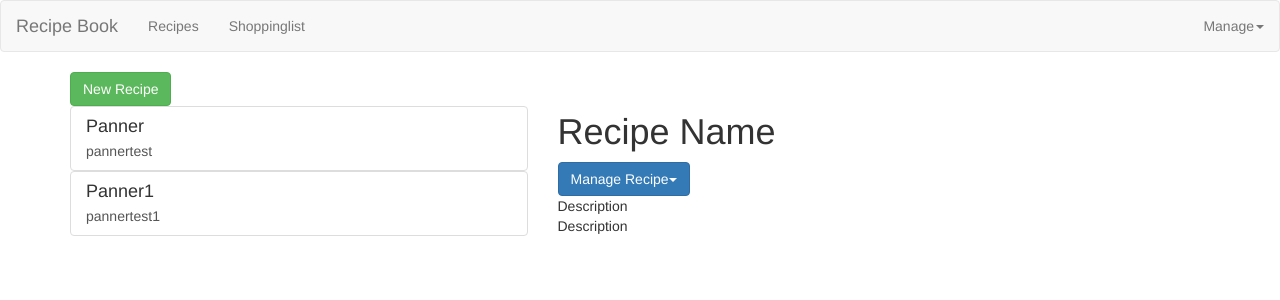
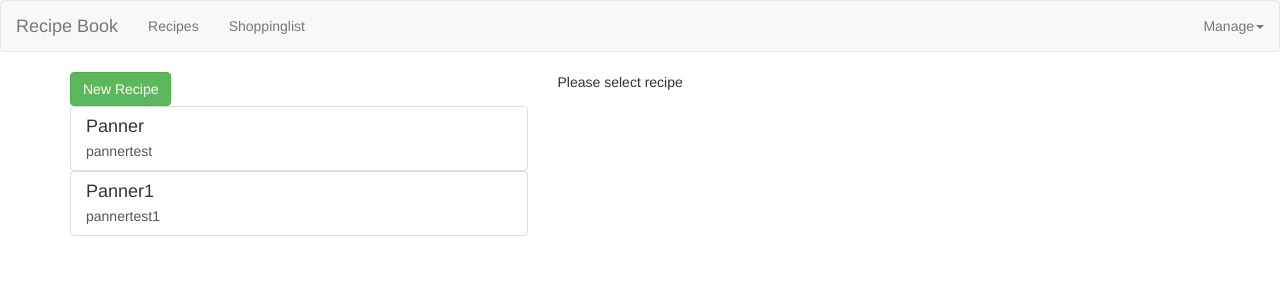
Before and after one commit to pannerdass/First-Angular-Application, an Angular app: page / in a window 1280 px wide. Shown: the top 300 px of the page. Built offline with nearby package versions, Linux system fonts and the light colour scheme.

Commit message:
079 Passing Data with Event and Property Binding (Combined)

```diff
--- a/src/app/recipes/recipe-detail/recipe-detail.component.html
+++ b/src/app/recipes/recipe-detail/recipe-detail.component.html
@@ -6,7 +6,7 @@
 </div>
 <div class="row">
   <div class="col-xs-12">
-    <h1>Recipe Name</h1>
+    <h1>{{recipeDescription.name}}</h1>
   </div>
 
 </div>
@@ -26,7 +26,7 @@
 </div>
 <div class="row">
   <div class="col-xs-12">
-    Description
+    {{recipeDescription.description}}
   </div>
 
 </div>
--- a/src/app/recipes/recipe-detail/recipe-detail.component.ts
+++ b/src/app/recipes/recipe-detail/recipe-detail.component.ts
@@ -1,4 +1,5 @@
-import { Component, OnInit } from '@angular/core';
+import { Component, OnInit,Input } from '@angular/core';
+import { Recipe } from '../recipe.model';
 
 @Component({
   selector: 'app-recipe-detail',
@@ -6,7 +7,7 @@ import { Component, OnInit } from '@angular/core';
   styleUrls: ['./recipe-detail.component.css']
 })
 export class RecipeDetailComponent implements OnInit {
-
+@Input()recipeDescription:Recipe;
   constructor() { }
 
   ngOnInit() {
--- a/src/app/recipes/recipe-list/recipe-item/recipe-item.component.html
+++ b/src/app/recipes/recipe-list/recipe-item/recipe-item.component.html
@@ -1,6 +1,7 @@
-<a href="#" class="list-group-item clearfix">
+<a href="#" class="list-group-item clearfix" (click)="getRecipeName(recipeItems.name)">
   <div class="pull-left">
-    <h4 class="list-group-item-heading">{{recipeItems.name}}</h4>
+    <!-- <h4 class="list-group-item-heading" #HeaderName>{{recipeItems.name}}</h4> -->
+    <h4 class="list-group-item-heading" #HeaderName>{{recipeItems.name}}</h4>
     <p class="list-group-item-text">{{recipeItems.description}}</p>
   </div>
   <span class="pull-right">
--- a/src/app/recipes/recipe-list/recipe-item/recipe-item.component.ts
+++ b/src/app/recipes/recipe-list/recipe-item/recipe-item.component.ts
@@ -1,4 +1,4 @@
-import { Component, OnInit, Input } from '@angular/core';
+import { Component, OnInit, Input, Output, EventEmitter, ViewChild, ElementRef } from '@angular/core';
 import { Recipe } from '../../recipe.model';
 
 @Component({
@@ -8,10 +8,17 @@ import { Recipe } from '../../recipe.model';
 })
 export class RecipeItemComponent implements OnInit {
 @Input()recipeItems:Recipe;
-
+@Output()recipeName=new EventEmitter<void>();
+// @ViewChild('HeaderName') Value:ElementRef;
   constructor() { }
 
   ngOnInit() {
   }
+  getRecipeName(Name:string){
 
+
+    // console.log(this.Value.nativeElement.textContent);
+    console.log(Name);
+this.recipeName.emit();
+  }
 }
--- a/src/app/recipes/recipe-list/recipe-list.component.html
+++ b/src/app/recipes/recipe-list/recipe-list.component.html
@@ -6,7 +6,7 @@
  <div class="row">
    <div class="col-xs-12">
 
-     <app-recipe-item *ngFor='let rec of recipes' [recipeItems]='rec'></app-recipe-item>
+     <app-recipe-item *ngFor='let rec of recipes' [recipeItems]='rec' (recipeName)="getRecipe(rec)"></app-recipe-item>
    </div>
 
  </div>
--- a/src/app/recipes/recipe-list/recipe-list.component.ts
+++ b/src/app/recipes/recipe-list/recipe-list.component.ts
@@ -1,4 +1,4 @@
-import { Component, OnInit } from '@angular/core';
+import { Component, OnInit, Output, EventEmitter } from '@angular/core';
 import { Recipe } from '../recipe.model';
 
 @Component({
@@ -8,9 +8,13 @@ import { Recipe } from '../recipe.model';
 })
 export class RecipeListComponent implements OnInit {
  recipes:Recipe[]=[new Recipe('Panner','pannertest','dda'),new Recipe('Panner1','pannertest1','test')];
-  constructor() { }
+ @Output() recipeWasSelected=new EventEmitter<Recipe>();
+ constructor() { }
 
   ngOnInit() {
   }
-
+  getRecipe(recipe:Recipe)
+  {
+this.recipeWasSelected.emit(recipe);
+  }
 }
--- a/src/app/recipes/recipes.component.html
+++ b/src/app/recipes/recipes.component.html
@@ -1,8 +1,11 @@
 <div class="row">
 <div class="col-md-5">
-<app-recipe-list></app-recipe-list>
+<app-recipe-list (recipeWasSelected)="receipeItem=$event"></app-recipe-list>
 </div>
 <div class="col-md-7">
-<app-recipe-detail></app-recipe-detail>
+<app-recipe-detail *ngIf="receipeItem;else noRecipe" [recipeDescription]="receipeItem"></app-recipe-detail>
+<ng-template #noRecipe>
+    <p>Please select recipe</p>
+</ng-template>
 </div>
 </div>
--- a/src/app/recipes/recipes.component.ts
+++ b/src/app/recipes/recipes.component.ts
@@ -1,4 +1,5 @@
 import { Component, OnInit } from '@angular/core';
+import { Recipe } from './recipe.model';
 
 @Component({
   selector: 'app-recipes',
@@ -6,7 +7,7 @@ import { Component, OnInit } from '@angular/core';
   styleUrls: ['./recipes.component.css']
 })
 export class RecipesComponent implements OnInit {
-
+receipeItem:Recipe;
   constructor() { }
 
   ngOnInit() {
```
